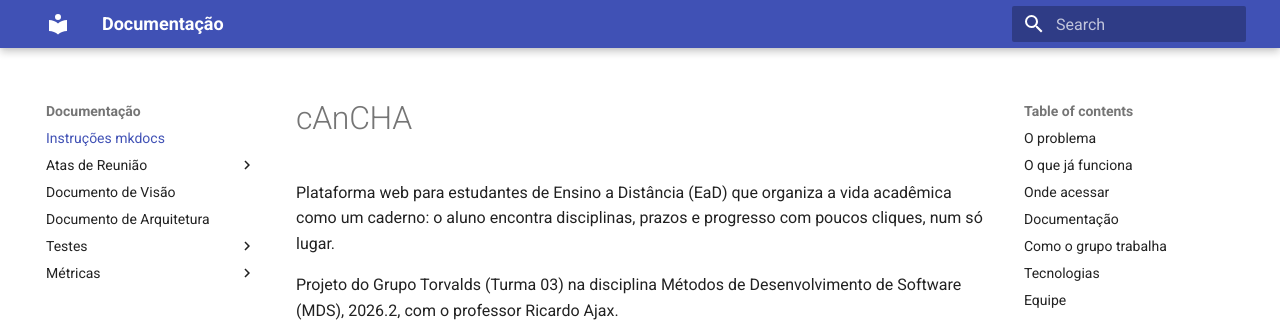
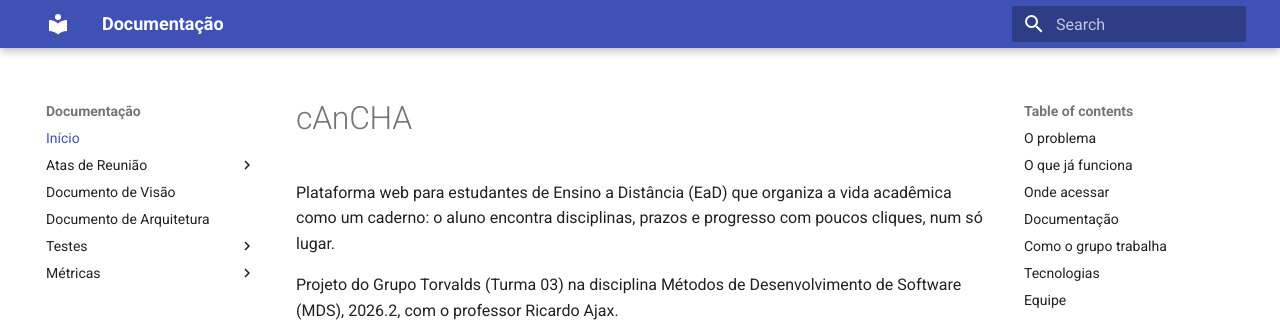
Before and after one commit to FGA0138-MDS-Ajax/2026.2-T03-Torvalds, an MkDocs documentation site: the page built from docs/index.md, in a window 1280 px wide. Shown: the top 322 px of the page. Built offline with MkDocs 1.6.1 and Material for MkDocs 9.7.7, drawn with Linux system fonts in a browser that asks for light colours.

Commit message:
docs(mkdocs): renomeia a página inicial no menu para Início (#140)

```diff
--- a/mkdocs.yml
+++ b/mkdocs.yml
@@ -1,7 +1,7 @@
 site_name: Documentação
 
 nav:
-  - Instruções mkdocs: "index.md"
+  - Início: "index.md"
   - Atas de Reunião:
     - Índice: "atas-reuniao/index.md"
     - Template: "atas-reuniao/template-ata.md"
```
